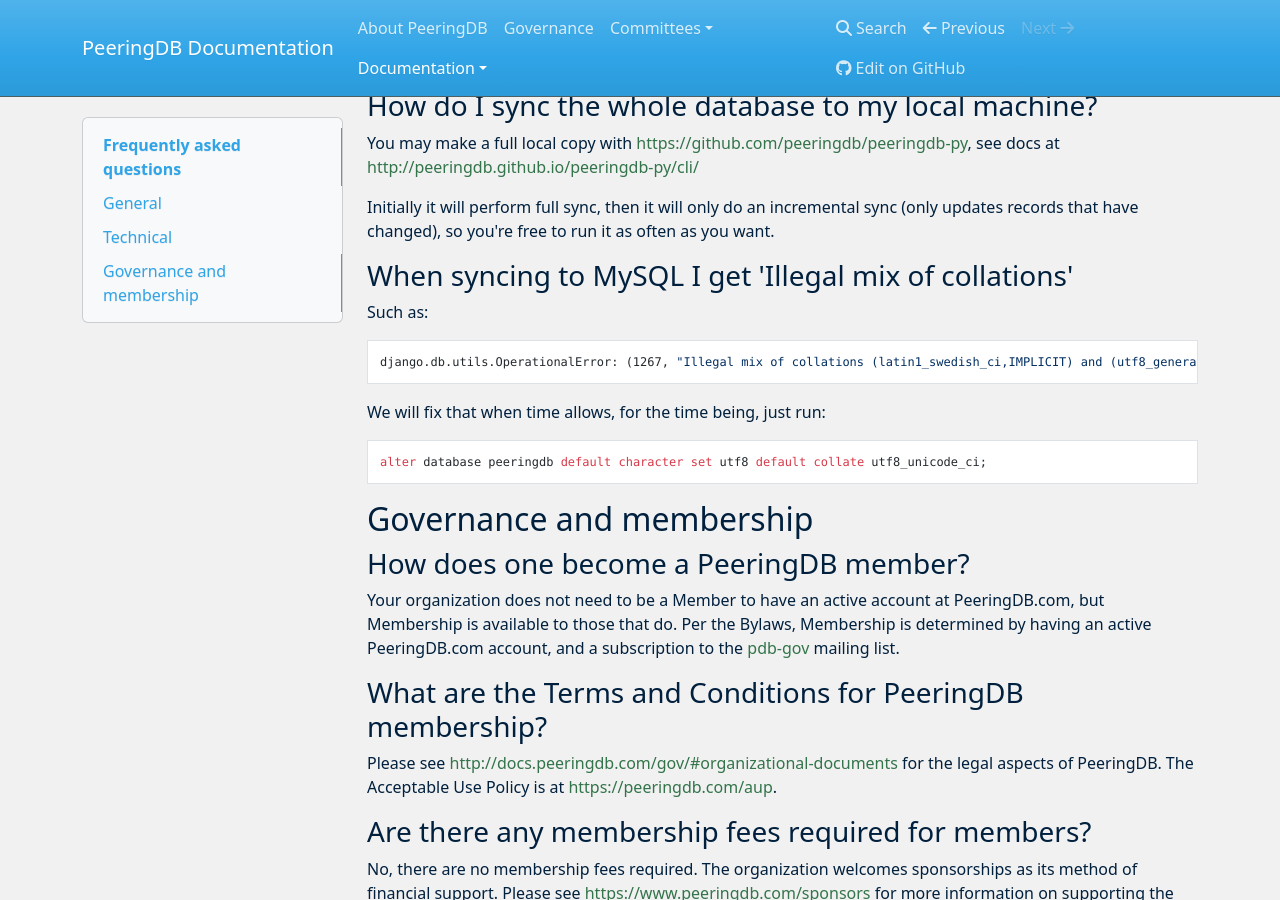
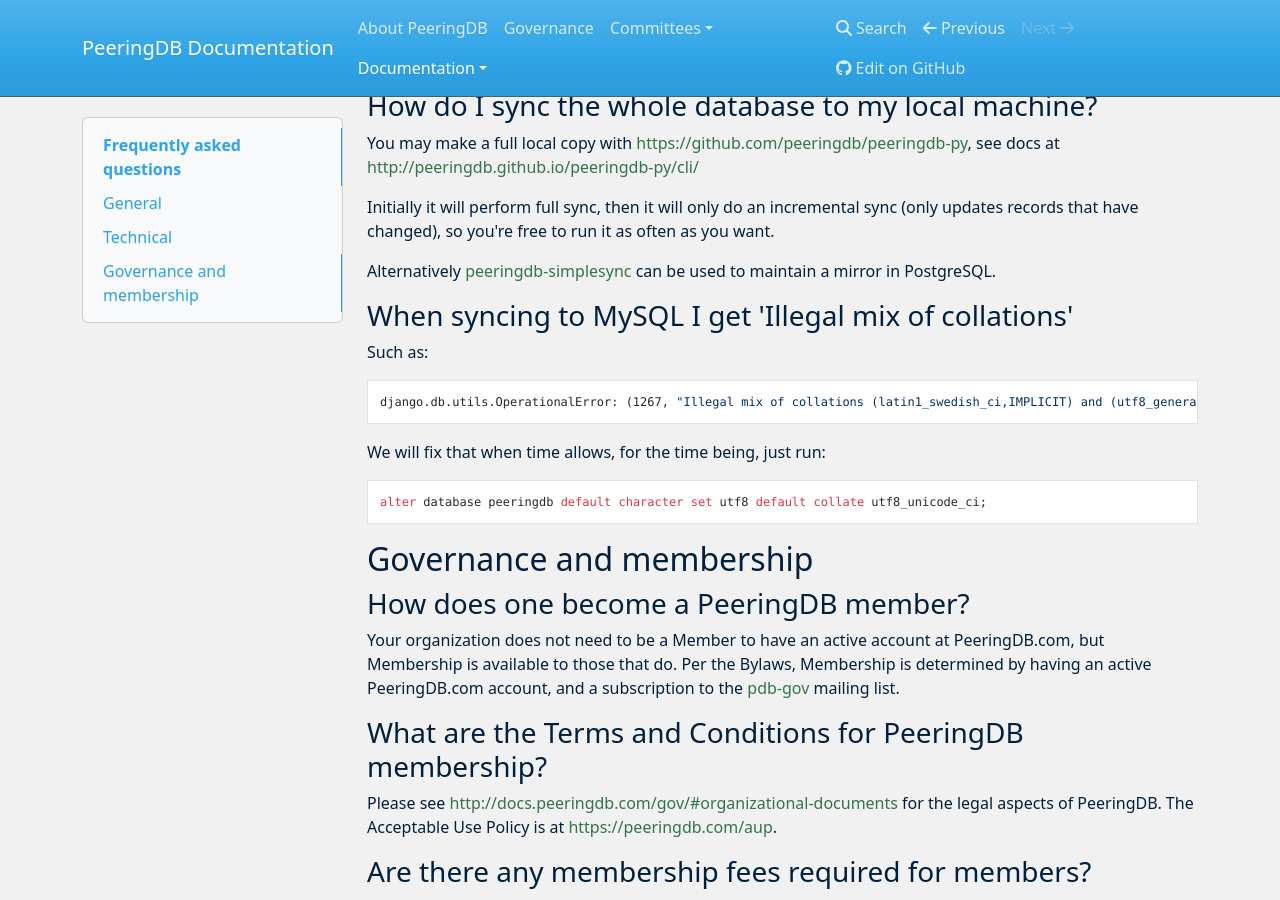
Before and after one commit to peeringdb/docs, an MkDocs documentation site: the page built from docs/faq.md, in a window 1280 px wide and 900 px high, scrolled down 1884 px. Built offline with MkDocs 1.6.1, drawn with Linux system fonts in a browser that asks for light colours; nearby versions of some CDN libraries.

Commit message:
Add link to alternative syncronization tool

```diff
--- a/docs/faq.md
+++ b/docs/faq.md
@@ -69,6 +69,8 @@
 
 Initially it will perform full sync, then it will only do an incremental sync (only updates records that have changed), so you're free to run it as often as you want.
 
+Alternatively [peeringdb-simplesync](https://git.2e8.dk/peeringdb-simplesync/about/) can be used to maintain a mirror in PostgreSQL.
+
 ### When syncing to MySQL I get 'Illegal mix of collations'
 
 Such as:
```
